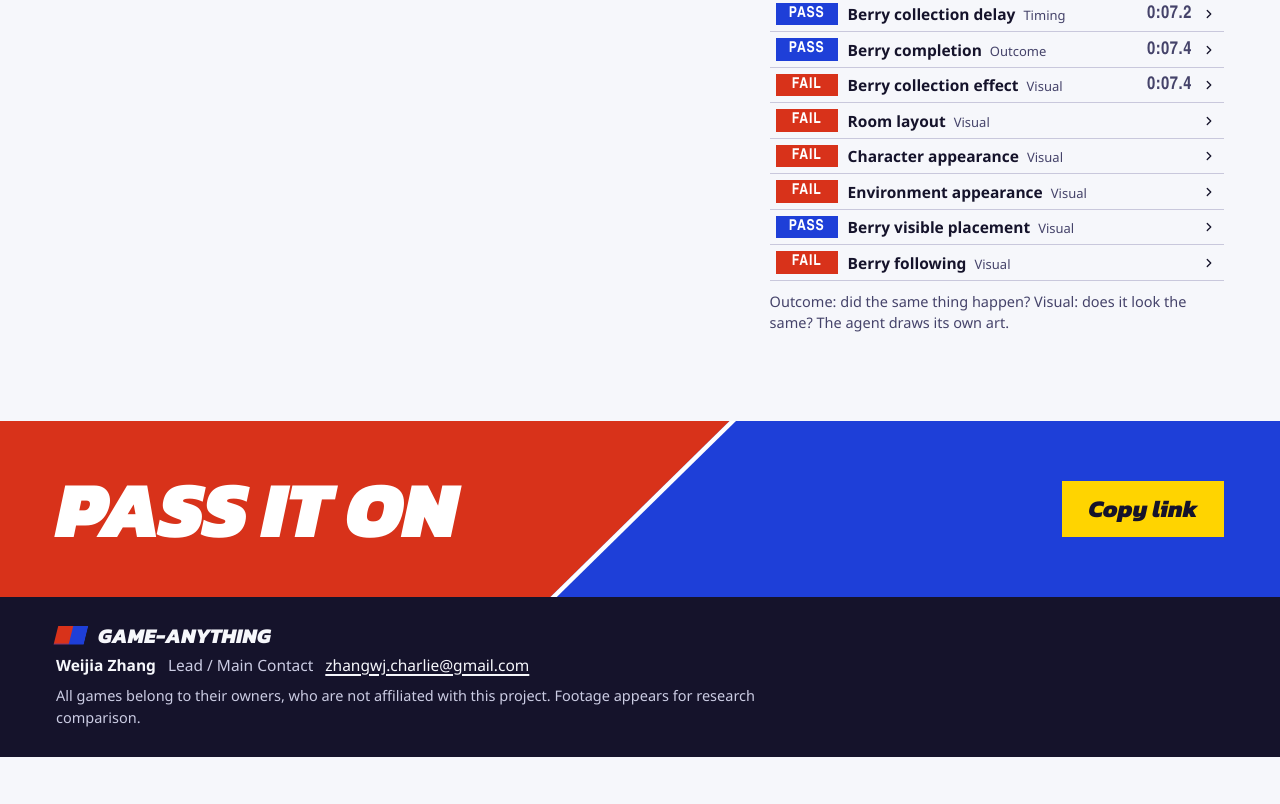
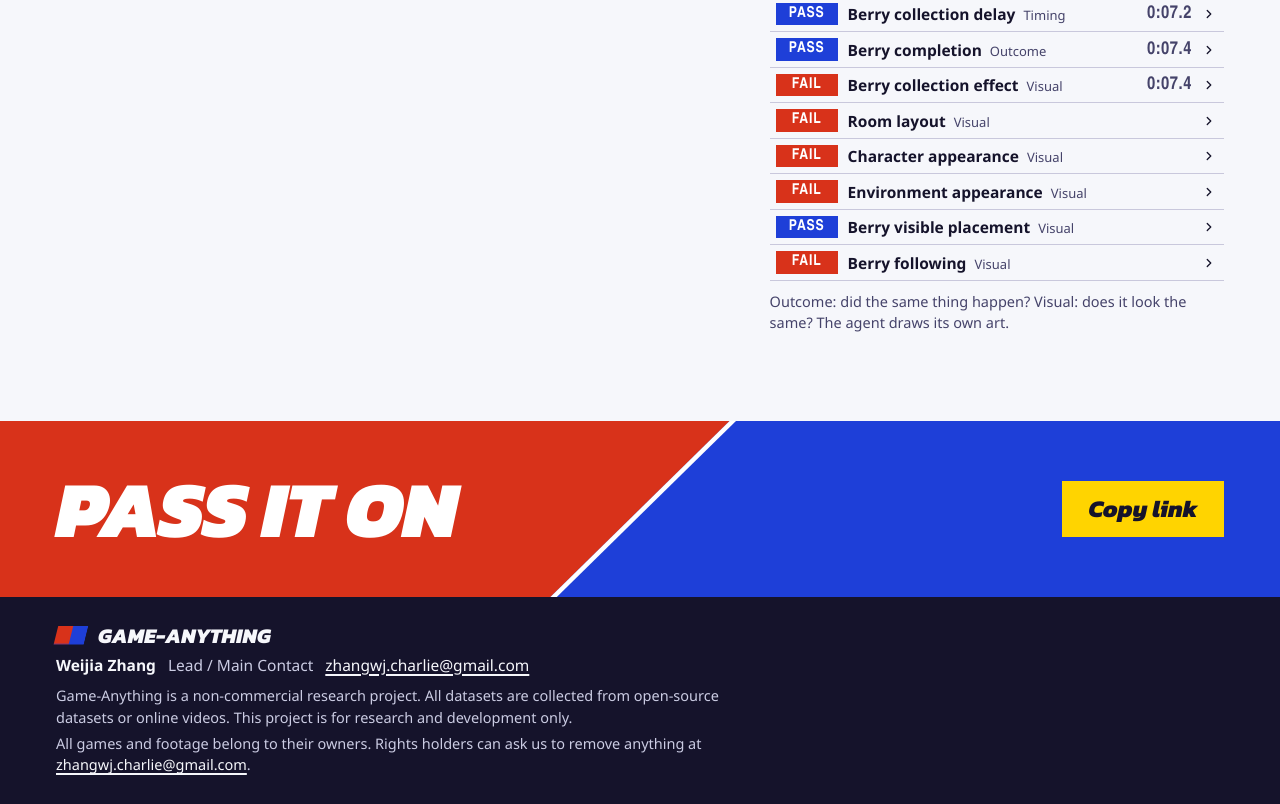
Before and after one commit to Game-Anything/Game-Anything.github.io, a plain HTML site: page index.html in a window 1280 px wide. Shown: the part 3144-3948 px from the top of the page. Before the commit the page ends 3901 px from the top, so only its background shows below. Drawn offline with Linux system fonts and the light colour scheme; a web font is replaced by a local one.

Commit message:
Add the project notice to the footer
Co-Authored-By: Claude Opus 5.5 <noreply@anthropic.com>

```diff
--- a/assets/site.css
+++ b/assets/site.css
@@ -346,11 +346,12 @@ h3 { font: italic 800 40px/1.05 var(--display); letter-spacing: -.005em; text-wr
 
 .footer { padding: 28px 0; background: var(--ink); color: var(--soft-on-ink); font: 500 14.5px/1.5 var(--body); }
 .footer .brand { color: var(--paper); font-size: 21px; margin-bottom: 8px; }
-.footer p:last-child { max-width: 86ch; }
+.footer__note { max-width: 86ch; }
+.footer__note + .footer__note { margin-top: 4px; }
 .footer__contact { display: flex; flex-wrap: wrap; align-items: baseline; gap: 2px 12px; margin-bottom: 8px; font-size: 15.5px; }
 .footer__contact b { color: var(--paper); font-weight: 800; }
-.footer__contact a { color: var(--paper); }
-.footer__contact a:hover { color: var(--cursor); }
+.footer a { color: var(--paper); }
+.footer a:hover { color: var(--cursor); }
 
 /* Compare player */
 .player { min-width: 0; overflow: hidden; background: var(--ink); color: var(--paper); }
--- a/assets/zh.js
+++ b/assets/zh.js
@@ -117,7 +117,8 @@ window.SITE_ZH = {
 
   "finale-title": "传下去",
   "footer-role": "负责人 / 主要联系人",
-  "footer": "所有游戏归各自所有者，他们与本项目无关。画面仅用于研究对比。",
+  "footer": "Game-Anything 是非商业的研究项目。所有数据集都来自开源数据集或网络视频。本项目仅用于研究和开发。",
+  "footer-rights": "所有游戏和画面归各自所有者所有。权利方如需移除任何内容，请联系 <a href=\"mailto:zhangwj.charlie@gmail.com\">zhangwj.charlie@gmail.com</a>。",
 
   "1P ORIGINAL": "1P 原版",
   "2P RECREATION": "2P 复刻",
--- a/index.html
+++ b/index.html
@@ -274,7 +274,8 @@
   <div class="wrap">
     <p class="brand"><i aria-hidden="true"></i>GAME-ANYTHING</p>
     <p class="footer__contact"><b>Weijia Zhang</b><span data-t="footer-role">Lead / Main Contact</span><a href="mailto:zhangwj.charlie@gmail.com">zhangwj.charlie@gmail.com</a></p>
-    <p data-t="footer">All games belong to their owners, who are not affiliated with this project. Footage appears for research comparison.</p>
+    <p class="footer__note" data-t="footer">Game-Anything is a non-commercial research project. All datasets are collected from open-source datasets or online videos. This project is for research and development only.</p>
+    <p class="footer__note" data-t="footer-rights">All games and footage belong to their owners. Rights holders can ask us to remove anything at <a href="mailto:zhangwj.charlie@gmail.com">zhangwj.charlie@gmail.com</a>.</p>
   </div>
 </footer>
 
```
